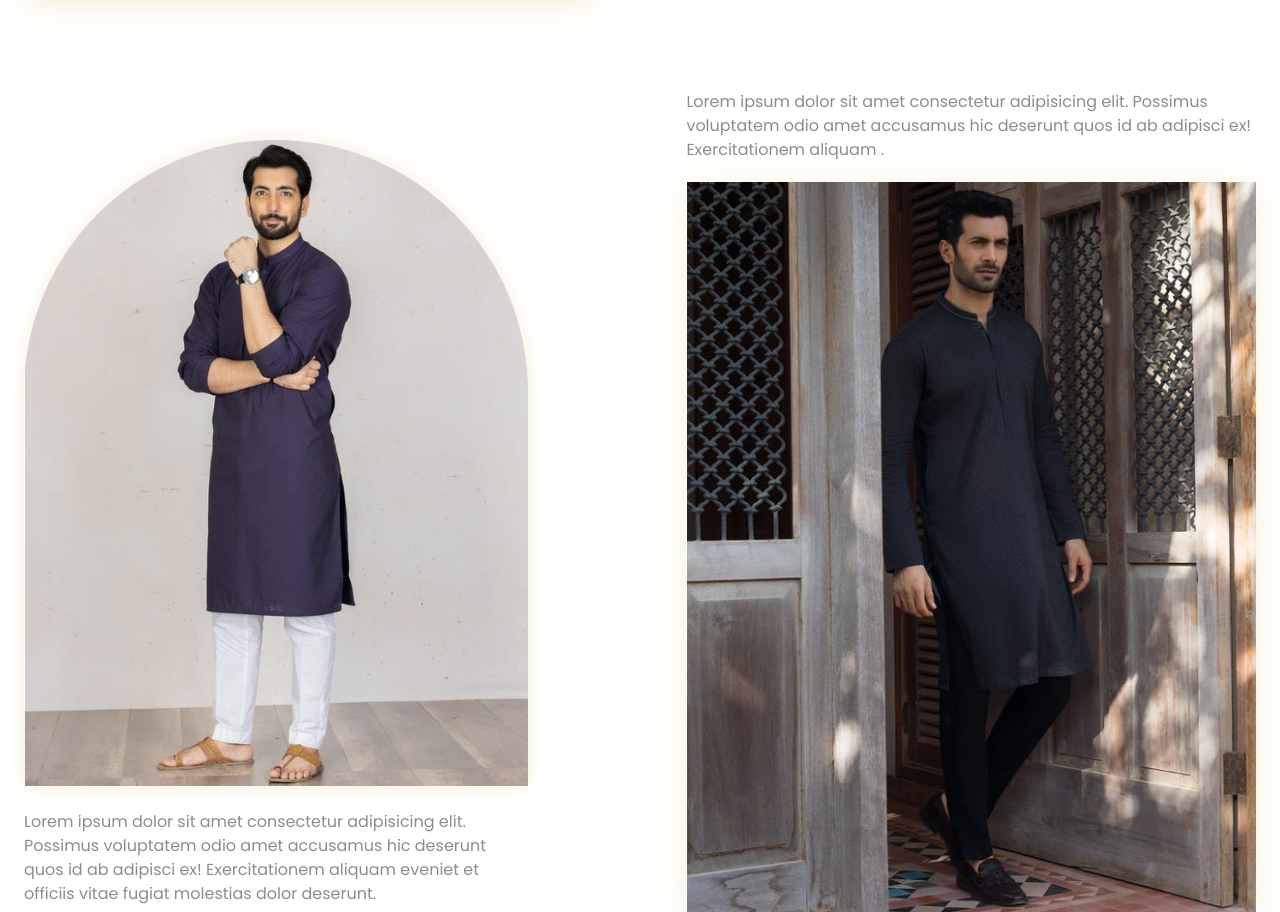
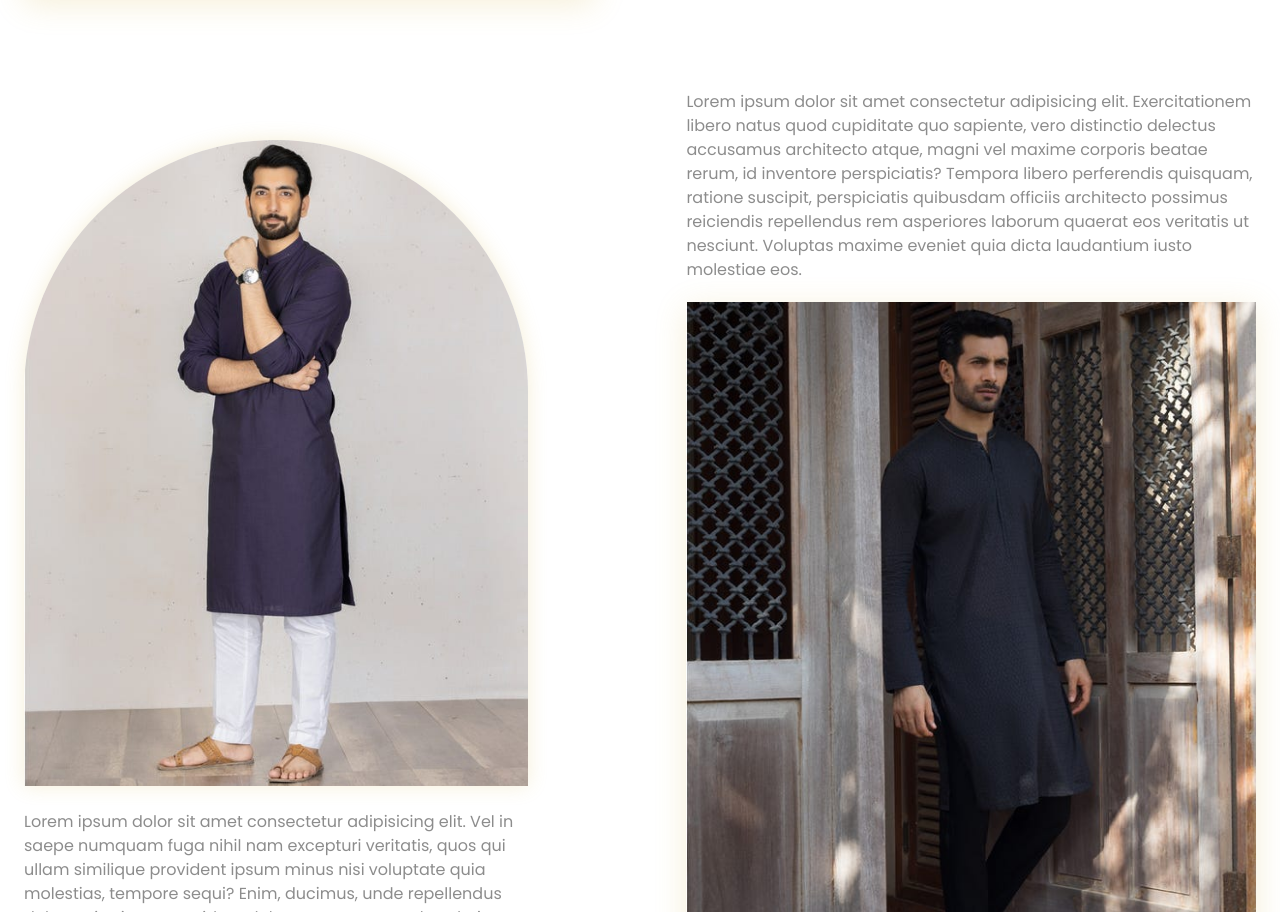
Before and after one commit to saqlain1020/kurta-castle, a React (Create React App) app: page / in a window 1280 px wide. Shown: the part 1760-2672 px from the top of the page. Built offline with nearby package versions, Linux system fonts and the light colour scheme; a web font is replaced by a local one.

Commit message:
Content increased

```diff
--- a/src/Components/NewArrivals2/NewArrivals2.jsx
+++ b/src/Components/NewArrivals2/NewArrivals2.jsx
@@ -31,9 +31,9 @@ const useStyles = makeStyles((theme) => ({
   img: {
     marginTop: 20,
     boxShadow: "0 6px 30px 0 rgb(212 175 55 / 20%)",
-    [theme.breakpoints.down('xs')]:{
-      width:"100%"
-    }
+    [theme.breakpoints.down("xs")]: {
+      width: "100%",
+    },
   },
   img2: {
     marginTop: 50,
@@ -60,7 +60,7 @@ const useStyles = makeStyles((theme) => ({
     alignItems: "flex-end",
     [theme.breakpoints.down("xs")]: {
       alignItems: "flex-start",
-      flexFlow:"column-reverse"
+      flexFlow: "column-reverse",
     },
   },
   rightPara: {
@@ -68,7 +68,7 @@ const useStyles = makeStyles((theme) => ({
     maxWidth: "80%",
     [theme.breakpoints.down("xs")]: {
       maxWidth: "100%",
-      marginTop:20,
+      marginTop: 20,
       textAlign: "left",
     },
   },
@@ -84,10 +84,13 @@ const NewArrivals2 = () => {
           <Grid item xs={12} sm={5}>
             <img src={K3} width="100%" alt="" className={classes.img2} />
             <Typography>
-              Lorem ipsum dolor sit amet consectetur adipisicing elit. Possimus
-              voluptatem odio amet accusamus hic deserunt quos id ab adipisci
-              ex! Exercitationem aliquam eveniet et officiis vitae fugiat
-              molestias dolor deserunt.
+              Lorem ipsum dolor sit amet consectetur adipisicing elit. Vel in
+              saepe numquam fuga nihil nam excepturi veritatis, quos qui ullam
+              similique provident ipsum minus nisi voluptate quia molestias,
+              tempore sequi? Enim, ducimus, unde repellendus dolor veritatis
+              quos quidem dolorem earum reprehenderit, ut fugiat inventore
+              voluptate eaque rerum neque ea et maiores distinctio maxime
+              architecto ipsa hic! Eum nam repellat doloremque.
             </Typography>
             {/* <Button
               color="primary"
@@ -102,9 +105,14 @@ const NewArrivals2 = () => {
               Our Fire Collection
             </Typography> */}
             <Typography className={classes.rightPara}>
-              Lorem ipsum dolor sit amet consectetur adipisicing elit. Possimus
-              voluptatem odio amet accusamus hic deserunt quos id ab adipisci
-              ex! Exercitationem aliquam .
+              Lorem ipsum dolor sit amet consectetur adipisicing elit.
+              Exercitationem libero natus quod cupiditate quo sapiente, vero
+              distinctio delectus accusamus architecto atque, magni vel maxime
+              corporis beatae rerum, id inventore perspiciatis? Tempora libero
+              perferendis quisquam, ratione suscipit, perspiciatis quibusdam
+              officiis architecto possimus reiciendis repellendus rem asperiores
+              laborum quaerat eos veritatis ut nesciunt. Voluptas maxime eveniet
+              quia dicta laudantium iusto molestiae eos.
             </Typography>
             <img src={K4} width="80%" alt="" className={classes.img} />
           </Grid>
```
